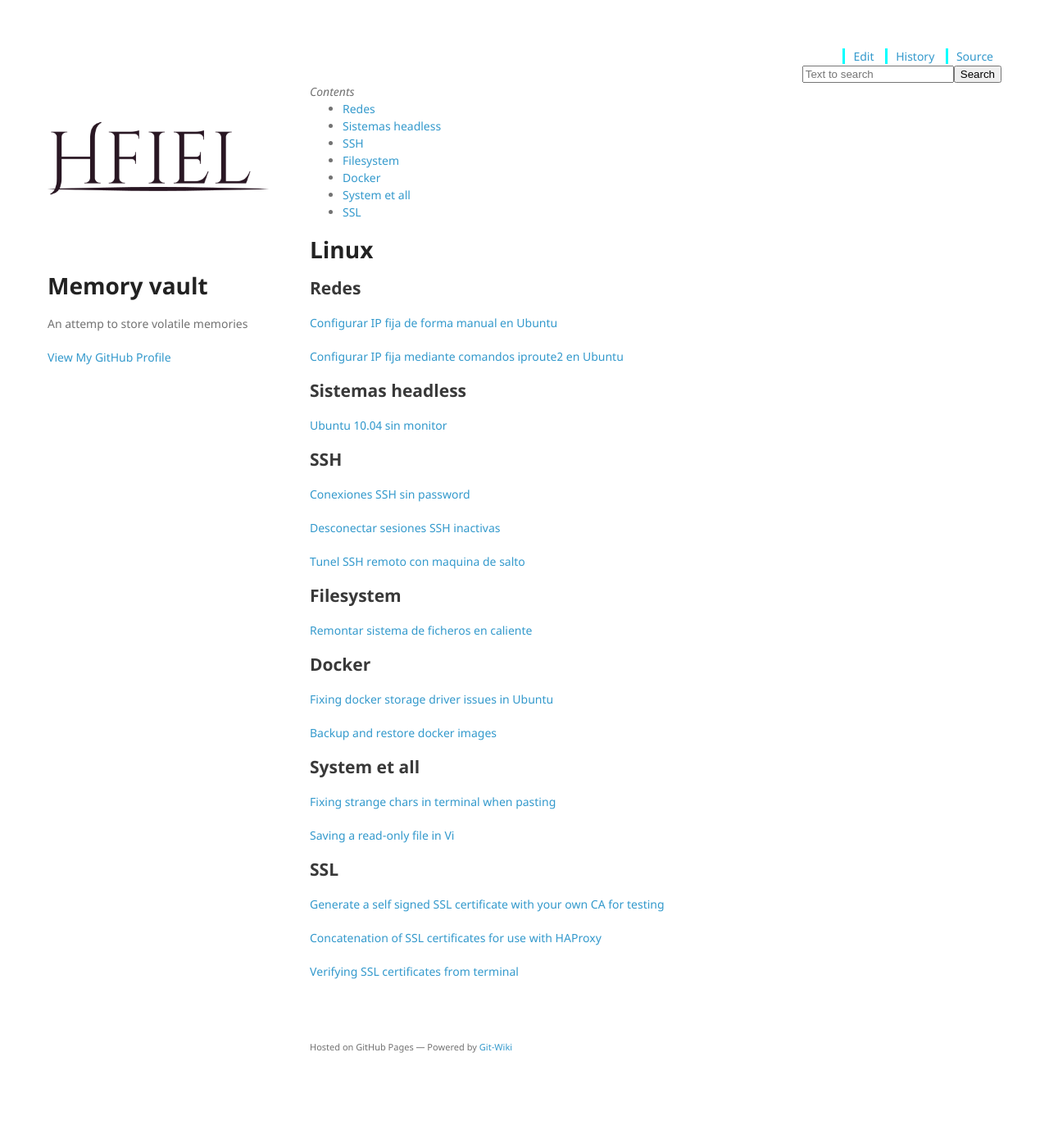
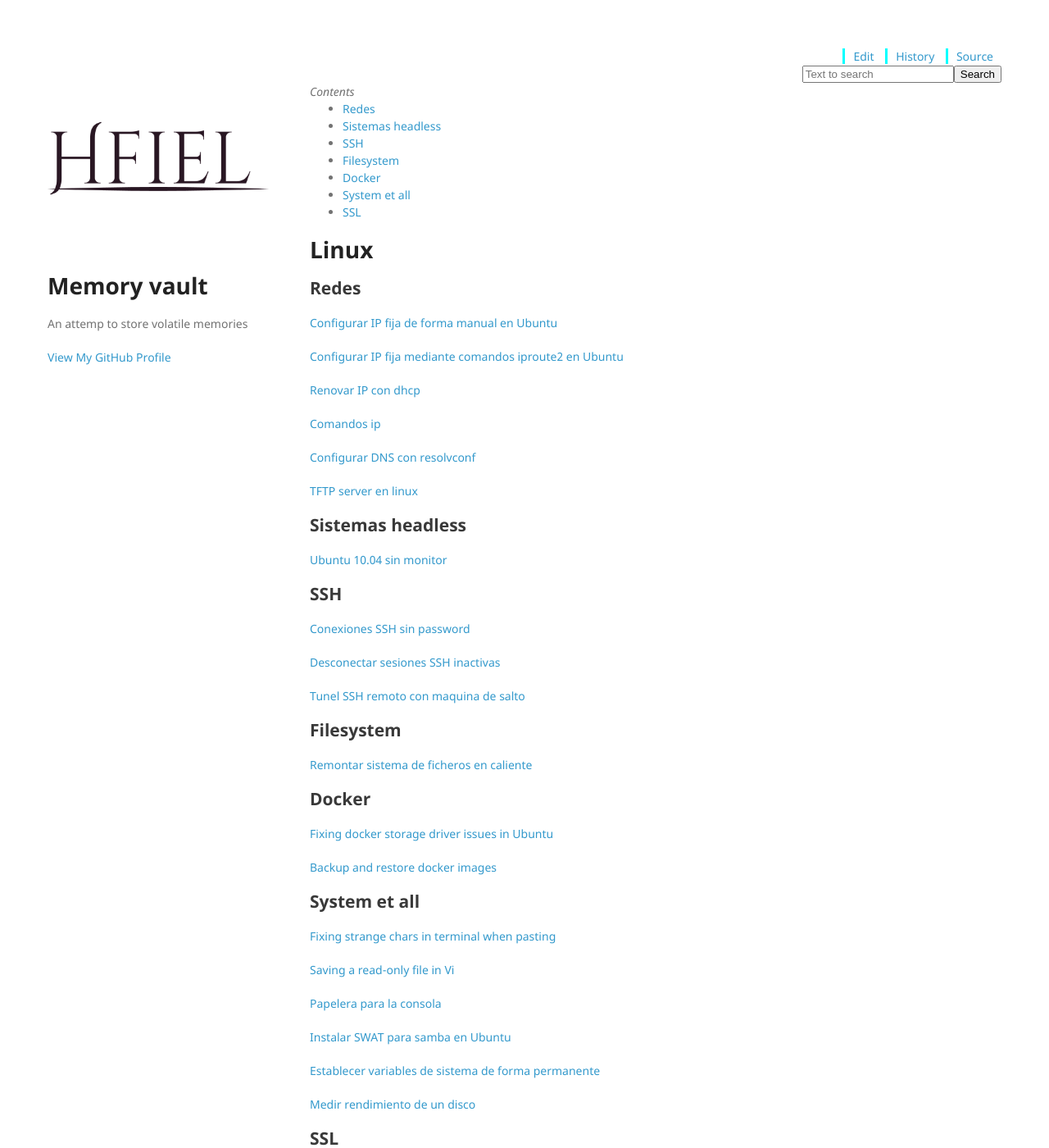
Before and after one commit to hfiel/hfiel.github.io, a Jekyll site: the page built from wiki/linux.md, in a window 1280 px wide and 1400 px high. Shown: the whole window at 82% size. Built offline with Jekyll 4.4.1, drawn with Linux system fonts in a browser that asks for light colours; nearby versions of some CDN libraries; our own code applies the rules of GitHub Pages for plain Markdown files.

Commit message:
migrated some old content from linux section

```diff
--- a/wiki/linux.md
+++ b/wiki/linux.md
@@ -5,6 +5,29 @@
 [Configurar IP fija de forma manual en Ubuntu](linux/configurar_ip_fija_de_forma_manual_en_ubuntu.md)
 
 [Configurar IP fija mediante comandos iproute2 en Ubuntu](linux/configurar_ip_fija_mediante_iproute2_en_ubuntu.md)
+
+[Renovar IP con dhcp](linux/renovar_ip_con_dhcp.md)
+
+[Comandos ip](linux/comandos_ip.md)
+
+[Configurar DNS con resolvconf](linux/configurar_dns_con_resolvconf.md)
+
+[TFTP server en linux](linux/tftp_server_en_linux.md)
+
+[](linux/.md)
+
+[](linux/.md)
+
+[](linux/.md)
+
+[](linux/.md)
+
+[](linux/.md)
+
+[](linux/.md)
+
+
+
 
 ## Sistemas headless
 
@@ -22,18 +45,24 @@
 
 [Remontar sistema de ficheros en caliente](linux/remontar_sistema_de_ficheros_en_caliente.md)
 
-
 ## Docker
 
 [Fixing docker storage driver issues in Ubuntu](linux/fixing_docker_storage_driver_issues_in_ubuntu.md)
 
 [Backup and restore docker images](linux/backup_and_restore_docker_images.md)
 
-
 ## System et all
 [Fixing strange chars in terminal when pasting](linux/fixing_strange_chars_in_terminal_when_pasting.md)
 
 [Saving a read-only file in Vi](linux/saving_a_read_only_file_in_vi.md)
+
+[Papelera para la consola](linux/papelera_para_la_consola.md)
+
+[Instalar SWAT para samba en Ubuntu](linux/instalar_swat_para_samba_en_ubuntu.md)
+
+[Establecer variables de sistema de forma permanente](linux/establecer_variables_de_sistema_de_forma_permanente.md)
+
+[Medir rendimiento de un disco](linux/medir_rendimiento_de_un_disco.md)
 
 ## SSL
 [Generate a self signed SSL certificate with your own CA for testing](linux/create_self_signed_ssl_certificate_with_ca.md)
```
Also changed, not shown: wiki/linux/comandos_ip.md (added, +31 -0 lines), wiki/linux/configurar_dns_con_resolvconf.md (added, +18 -0 lines), wiki/linux/establecer_variables_de_sistema_de_forma_permanente.md (added, +7 -0 lines), wiki/linux/instalar_swat_para_samba_en_ubuntu.md (added, +11 -0 lines), wiki/linux/medir_rendimiento_de_un_disco.md (added, +6 -0 lines), wiki/linux/papelera_para_la_consola.md (added, +37 -0 lines), wiki/linux/remontar_sistema_de_ficheros_en_caliente.md (+7 -0 lines), wiki/linux/renovar_ip_con_dhcp.md (added, +20 -0 lines), wiki/linux/tftp_server_en_linux.md (added, +77 -0 lines).
